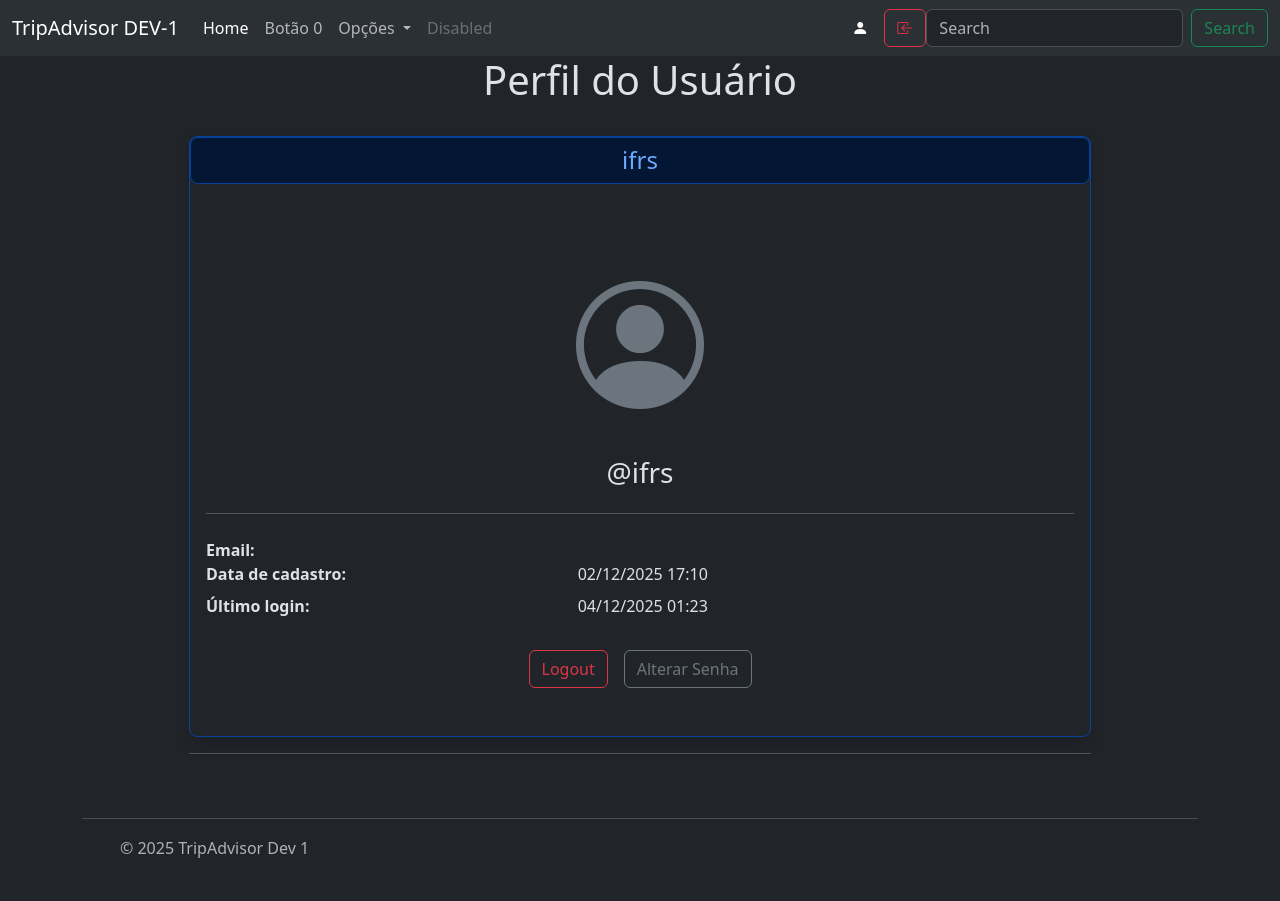
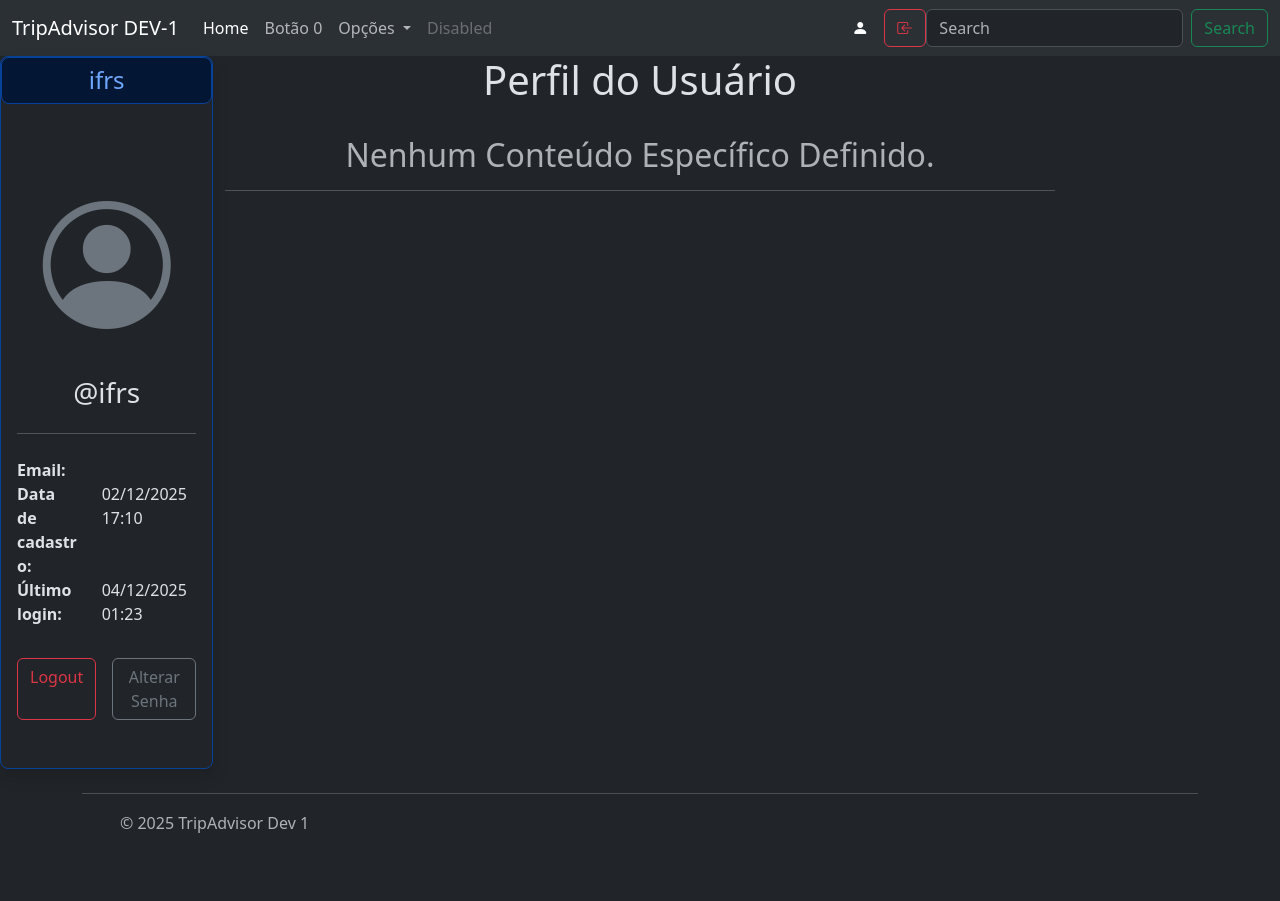
Before and after one commit to brunostomazini/tripAdvisor, a Django app: page /accounts/profile/ in a window 1280 px wide. After the commit the page ends 833 px from the top, so only its background shows below. Run offline with Django 5.2, Linux system fonts and the light colour scheme; a user stored in the database is signed in.

Commit message:
Commit teste

```diff
--- a/webs_system/templates/minimal.html
+++ b/webs_system/templates/minimal.html
@@ -6,30 +6,52 @@
     <title>Aula de DEV I</title>
     <link href="https://cdn.jsdelivr.net/npm/bootstrap@5.3.3/dist/css/bootstrap.min.css" rel="stylesheet" xintegrity="sha384-QWTKZyjpPEjISv5WaRU9OFeRpok6YctnYmDr5pNlyT2bRjXh0JMhjY6hW+ALEwIH" crossorigin="anonymous">
     <link rel="stylesheet" href="https://cdn.jsdelivr.net/npm/bootstrap-icons@1.11.3/font/bootstrap-icons.min.css">
+
+    <!-- Mantenha este reset para remover a margem padrão do navegador no corpo -->
+    <style>
+        body {
+            margin: 0;
+            padding: 0;
+        }
+    </style>
+
   </head>
   <body>
     {% block menu %}
     {% endblock menu %}
-    <div class="container text-center">
-      <div class="row">
-        <div class="col-lg-1">
+
+    <div class="container-fluid px-0">
+      <div class="row g-0">
+
+        <div class="col-lg-2">
           {% block left %}
           {% endblock left %}
         </div>
-        <div class="col-lg-10">
+
+
+        <div class="col-lg-8">
+
+          <div class="text-center">
               {% block title %}
               {% endblock title %}
+          </div>
             {% block main %}
             {% endblock main %}
           </div>
+        </div>
         <div class="col-lg-1">
+          <div>
             {% block right %}
             {% endblock right %}
           </div>
         </div>
+
+      </div>
       {% block additional_lines %}
       {% endblock additional_lines %}
     </div>
+
+    <!-- Footer fora do row, usando 'container' para centralização e alinhamento. -->
     <div class="container">
       <footer class="navbar navbar-inverse d-flex flex-wrap justify-content-between align-items-center py-3 my-4 border-top navbar-fixed-bottom">
         <div class="col-md-4 d-flex align-items-center">
--- a/webs_system/templates/profile.html
+++ b/webs_system/templates/profile.html
@@ -2,7 +2,7 @@
 
 {% block title %}<h1>Perfil do Usuário</h1>{% endblock title %}
 
-{% block content %}
+{% block left %}
 <div class="card border-primary-subtle shadow rounded-3">
   <div class="card-header text-primary-emphasis bg-primary-subtle border
   border-primary-subtle rounded-3 mb-3 text-white text-center">
@@ -32,10 +32,7 @@
 
     <!-- Ações -->
     <div class="mt-4 d-flex justify-content-center gap-3">
-      <form action="{% url 'logout' %}" method="post" class="d-inline-block">
-        {% csrf_token %}
-        <button type="submit" class="btn btn-outline-danger">Logout</button>
-      </form>
+      <a href="{% url 'logout' %}" class="btn btn-outline-danger">Logout</a>
       <a href="{% url 'password_change' %}" class="btn btn-outline-secondary">Alterar Senha</a>
     </div>
   </div>
--- a/webs_system/tripAdvisor/templates/tripAdvisor/list.html
+++ b/webs_system/tripAdvisor/templates/tripAdvisor/list.html
@@ -14,7 +14,7 @@
 {% block content %}
 
 {% if atracoes %}
-  <div class="mb-3">
+  <div class="text-center">
 
     {% if perms.tripAdvisor.add_atracao %}
       <a class="btn btn-outline-success btn-lg"
```
Also changed, not shown: webs_system/db.sqlite3. Lines whose indentation alone changed are shown as unchanged.
